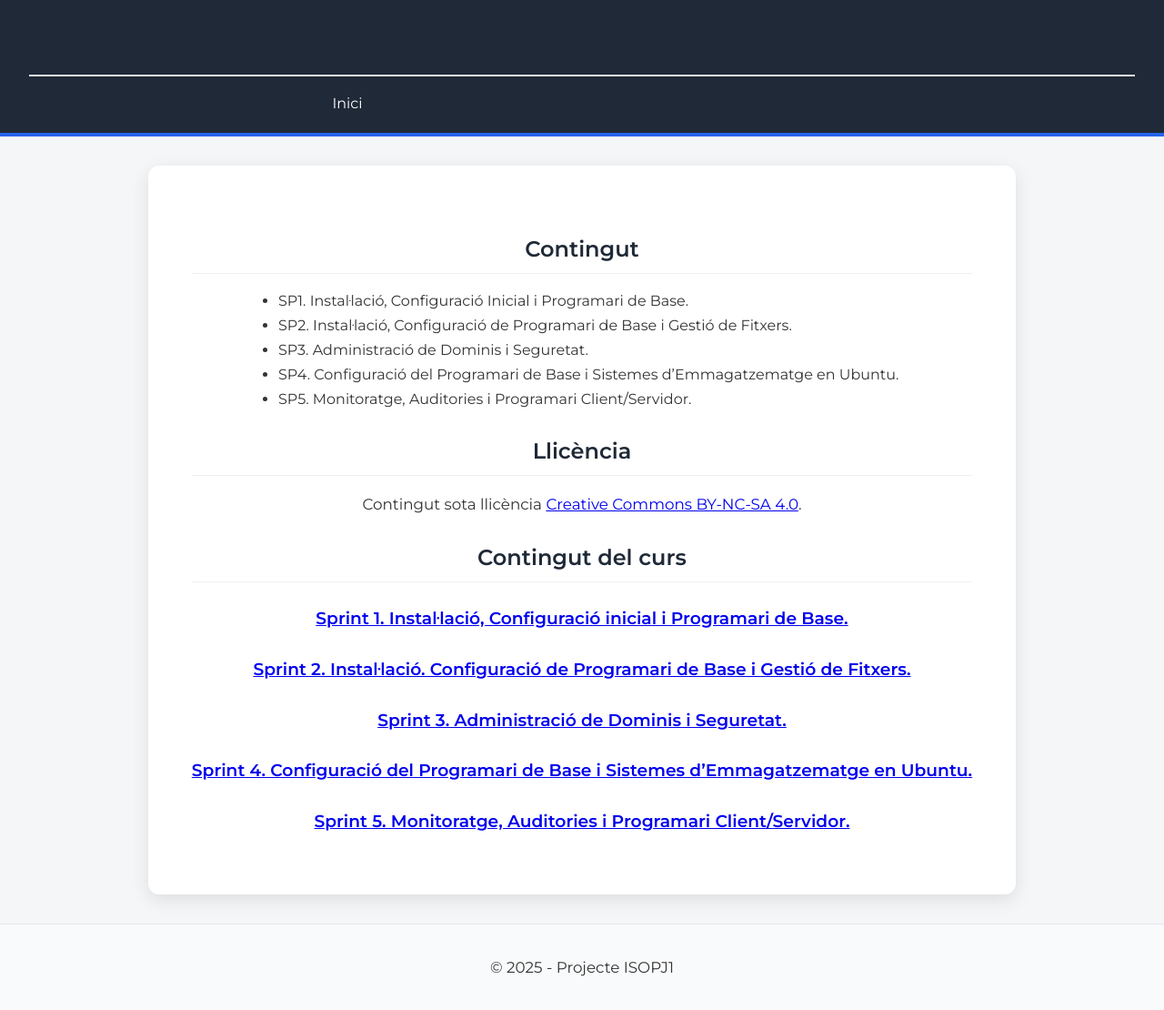
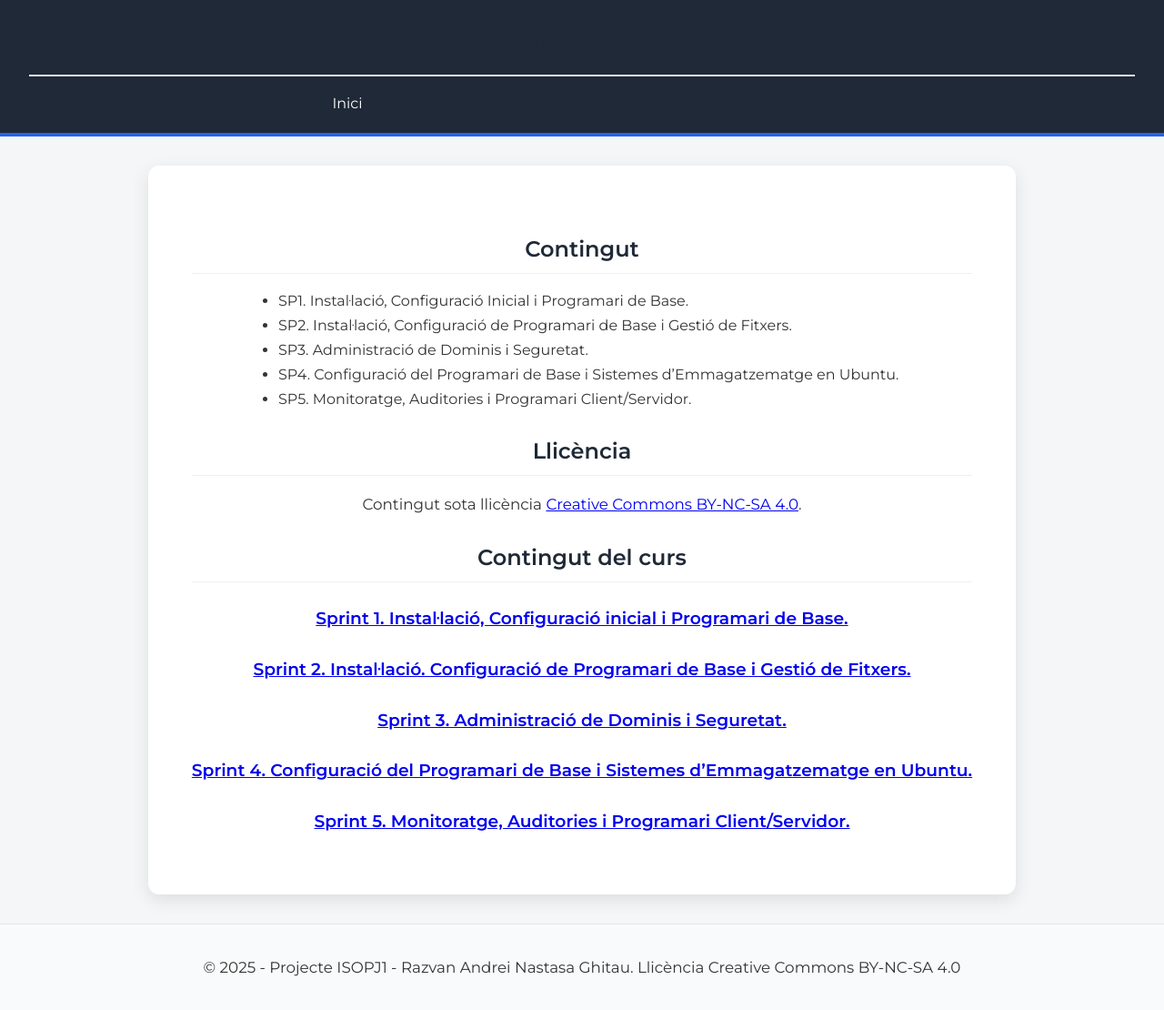
Before and after one commit to razvan-ng/ISOPJ1, a Jekyll site: the page built from index.md, in a window 1280 px wide. Shown: the whole page at 91% size. Built offline with Jekyll 4.4.1, drawn with Linux system fonts in a browser that asks for light colours.

Commit message:
Update default.html

```diff
--- a/_layouts/default.html
+++ b/_layouts/default.html
@@ -23,7 +23,7 @@
   </main>
 
   <footer>
-    <p>&copy; {{ site.time | date: "%Y" }} - Projecte ISOPJ1</p>
+    <p>&copy; {{ site.time | date: "%Y" }} - Projecte ISOPJ1 - Razvan Andrei Nastasa Ghitau. Llicència Creative Commons BY-NC-SA 4.0</p>
   </footer>
 </body>
 </html>
```
